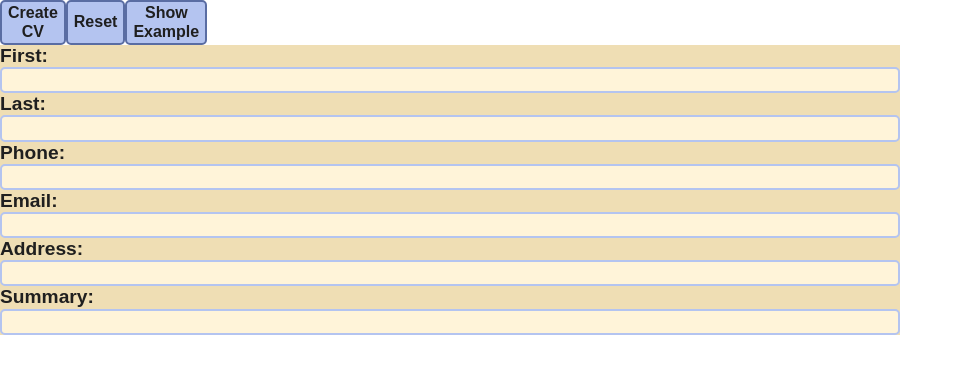
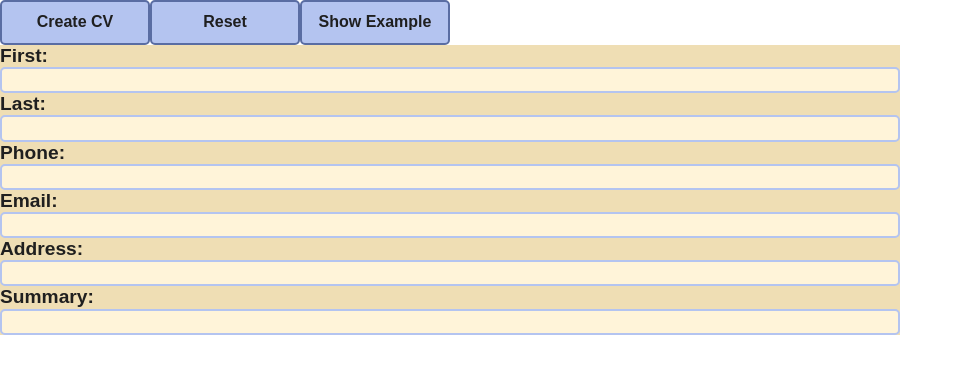
Before and after one commit to xincryptedx/cv-creator, a React (Vite) app: page / in a window 1280 px wide. Shown: the top 374 px of the page, without its empty margins (0-963 px from the left). Built offline with nearby package versions, Linux system fonts and the light colour scheme.

Commit message:
Set button width with grid col size

```diff
--- a/src/style/CvForm.module.css
+++ b/src/style/CvForm.module.css
@@ -10,7 +10,7 @@
 
 .cvForm {
   display: grid;
-  grid-template: min-content min-content / min-content min-content min-content 1fr;
+  grid-template: min-content min-content / repeat(3, minmax(min-content, 150px)) 1fr;
   grid-template-areas:
     "create reset example ."
     "basicInfo basicInfo basicInfo basicInfo";
@@ -27,7 +27,6 @@
   border-radius: 5px;
 
   min-height: 45px;
-  max-width: 150px;
 }
 
 .cvForm button:hover {
```
